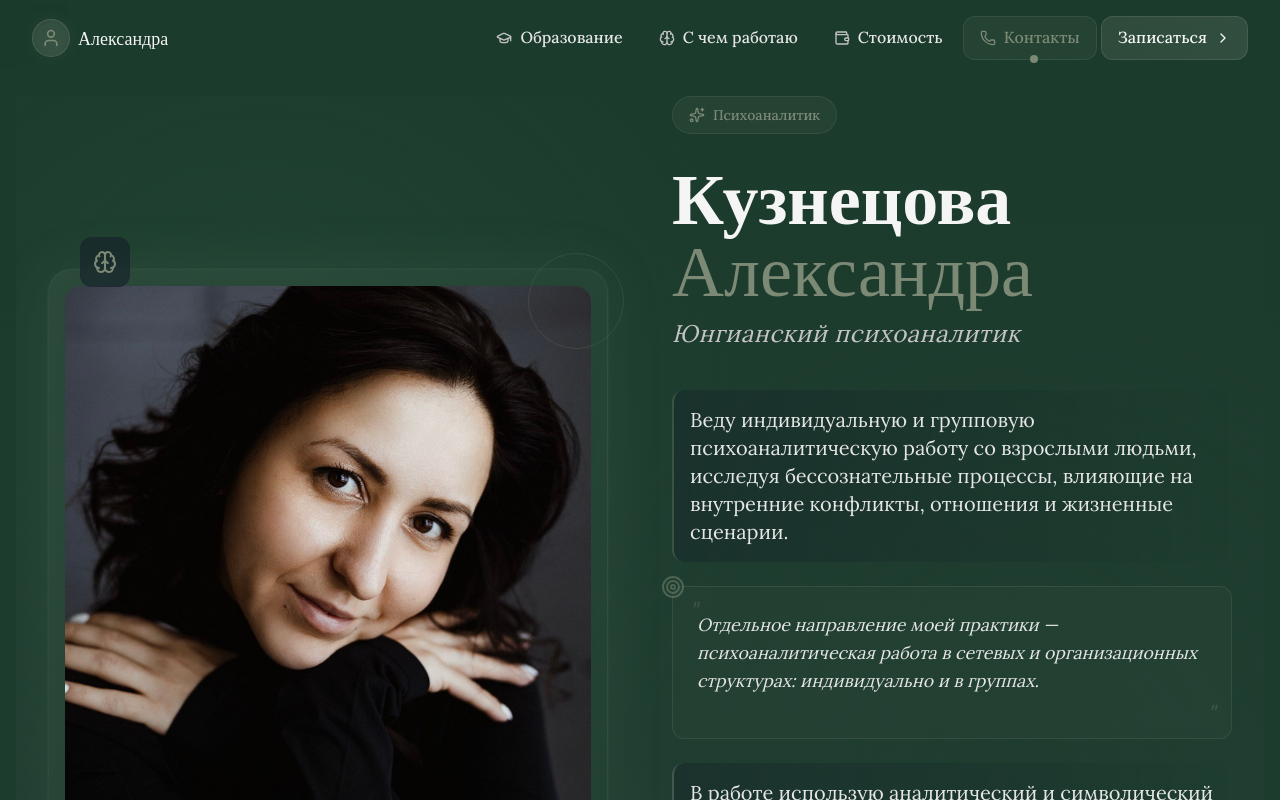
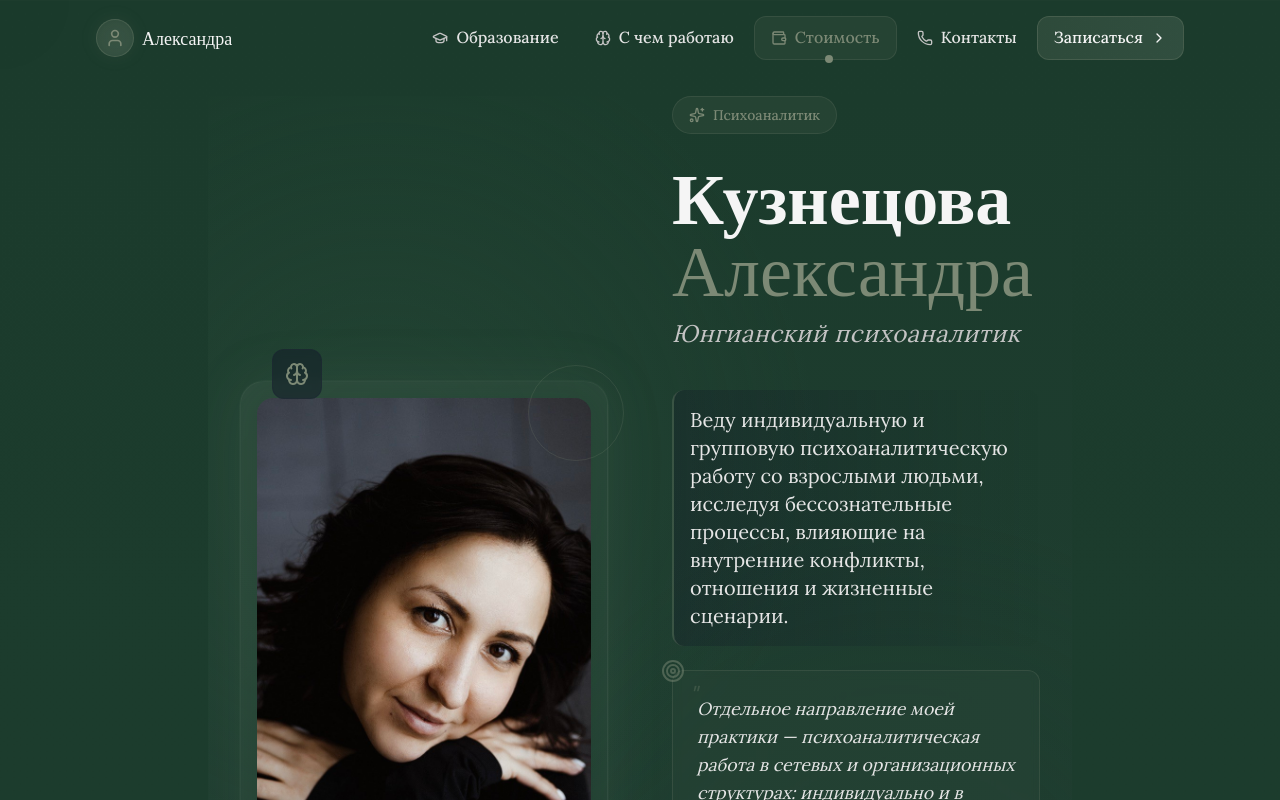
Before and after one commit to GIZDEDOR/psycholog_visitka, a Next.js app: page / in a window 1280 px wide. Shown: the top 800 px of the page. Built offline with nearby package versions, Linux system fonts and the light colour scheme.

Commit message:
main, section, article, div { ... } .max-w-* .w-96, .w-80, .w-64

```diff
--- a/src/app/globals.css
+++ b/src/app/globals.css
@@ -110,10 +110,7 @@ a:hover {
   }
 }
 
-/* ГЛАВНОЕ - убираем flex/grid ограничения если они есть */
-main, section, article, div {
-  max-width: 100% !important;
-}
+
 
 /* Стили для карточек */
 .card {
```
